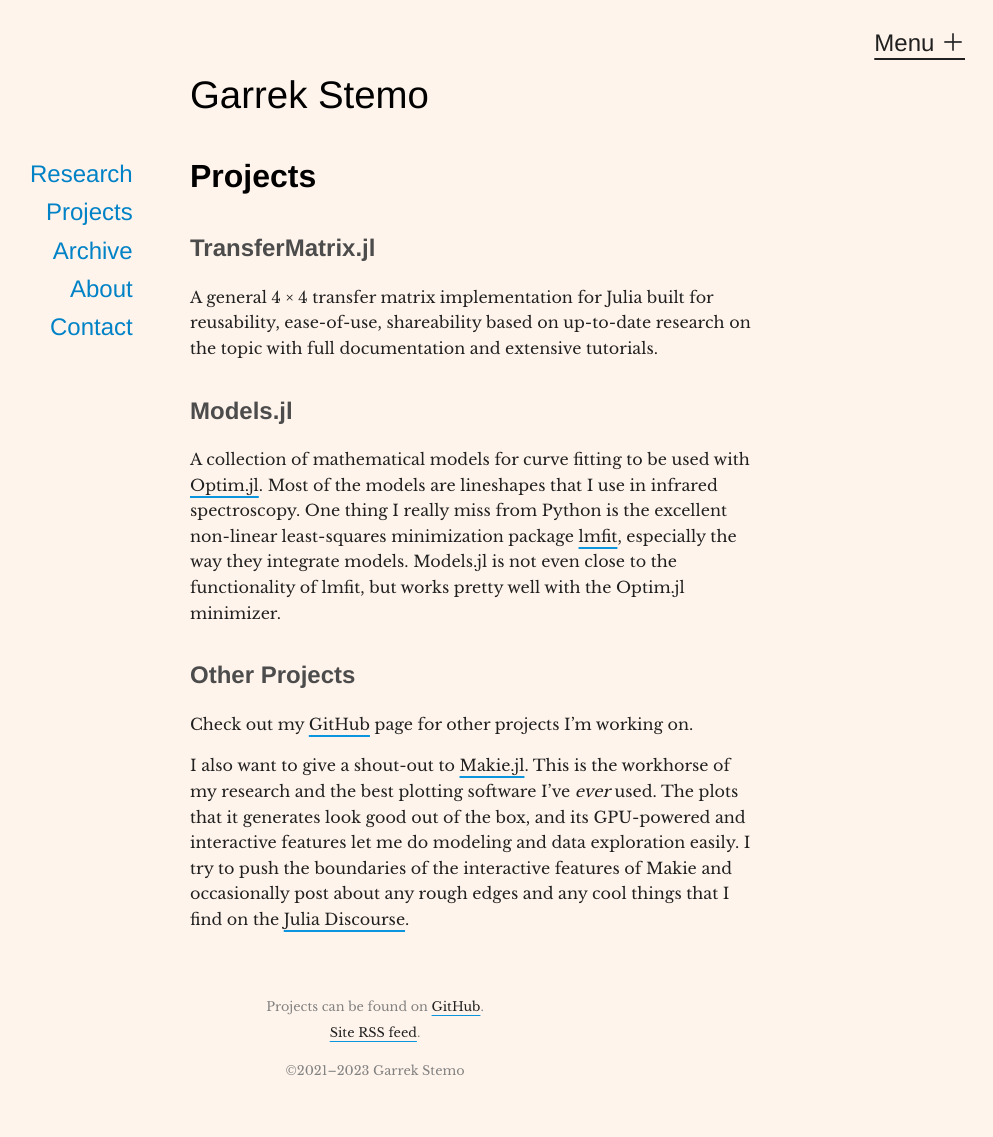
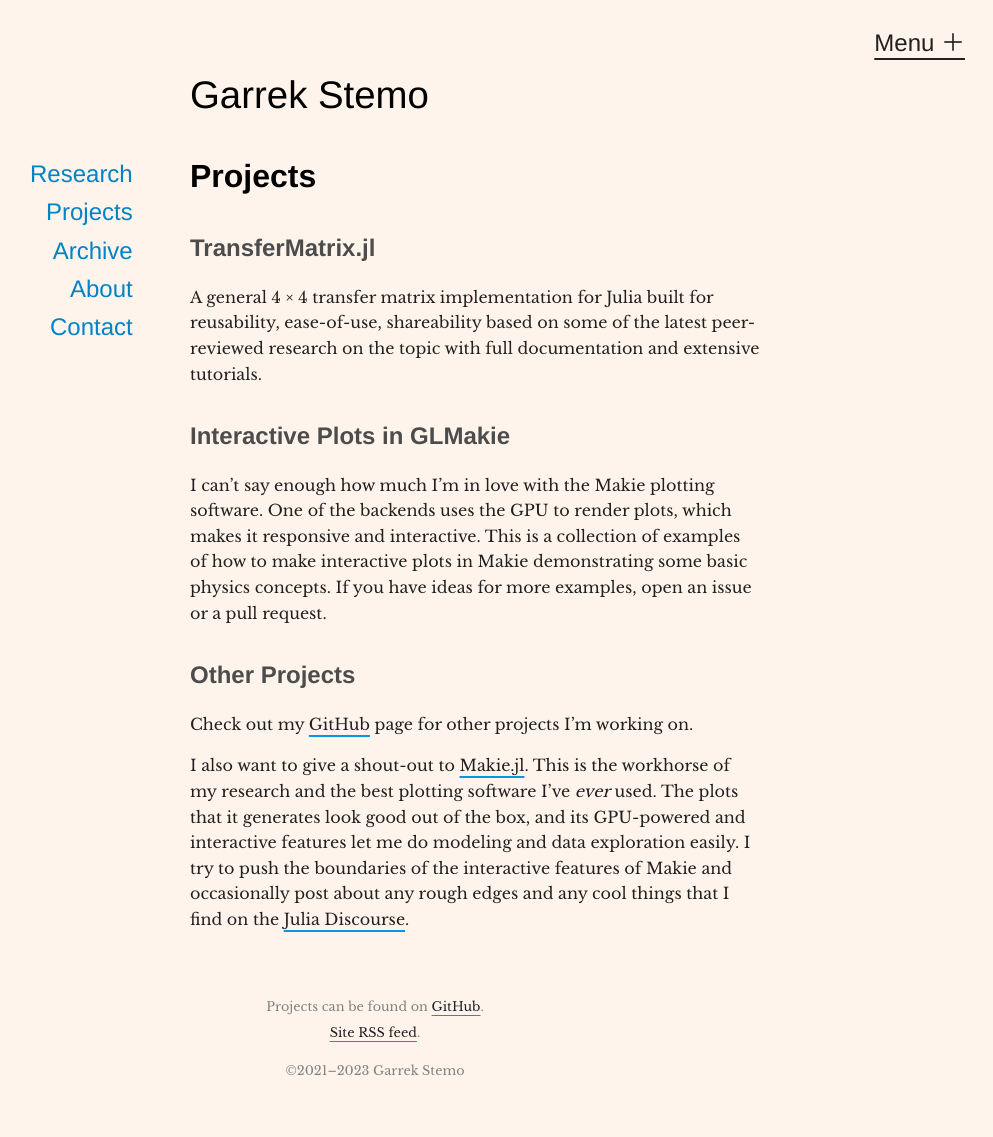
Before and after one commit to garrekstemo/garrekstemo.github.io, a Jekyll site: the page built from projects.md, in a window 1280 px wide. Shown: the whole page, without its empty margins (265-1258 px from the left). Built offline with Jekyll 4.4.1, drawn with Linux system fonts in a browser that asks for light colours.

Commit message:
Update projects

```diff
--- a/projects.md
+++ b/projects.md
@@ -8,11 +8,13 @@ permalink: /projects/
 
 ### [TransferMatrix.jl](https://garrek.org/TransferMatrix.jl)
 
-A general 4 &times; 4 transfer matrix implementation for Julia built for reusability, ease-of-use, shareability based on up-to-date research on the topic with full documentation and extensive tutorials.
+A general 4 &times; 4 transfer matrix implementation for Julia built for reusability, ease-of-use, shareability based on some of the latest peer-reviewed research on the topic with full documentation and extensive tutorials.
 
-### [Models.jl](https://garrek.org/Models.jl)
 
-A collection of mathematical models for curve fitting to be used with [Optim.jl](https://julianlsolvers.github.io/Optim.jl/stable/). Most of the models are lineshapes that I use in infrared spectroscopy. One thing I really miss from Python is the excellent non-linear least-squares minimization package [lmfit](https://lmfit.github.io/lmfit-py/), especially the way they integrate models. Models.jl is not even close to the functionality of lmfit, but works pretty well with the Optim.jl minimizer.
+### [Interactive Plots in GLMakie](https://github.com/garrekstemo/InteractivePlotExamples.jl)
+
+I can't say enough how much I'm in love with the Makie plotting software. One of the backends uses the GPU to render plots, which makes it responsive and interactive. This is a collection of examples of how to make interactive plots in Makie demonstrating some basic physics concepts. If you have ideas for more examples, open an issue or a pull request.
+
 
 ### Other Projects
 
```
